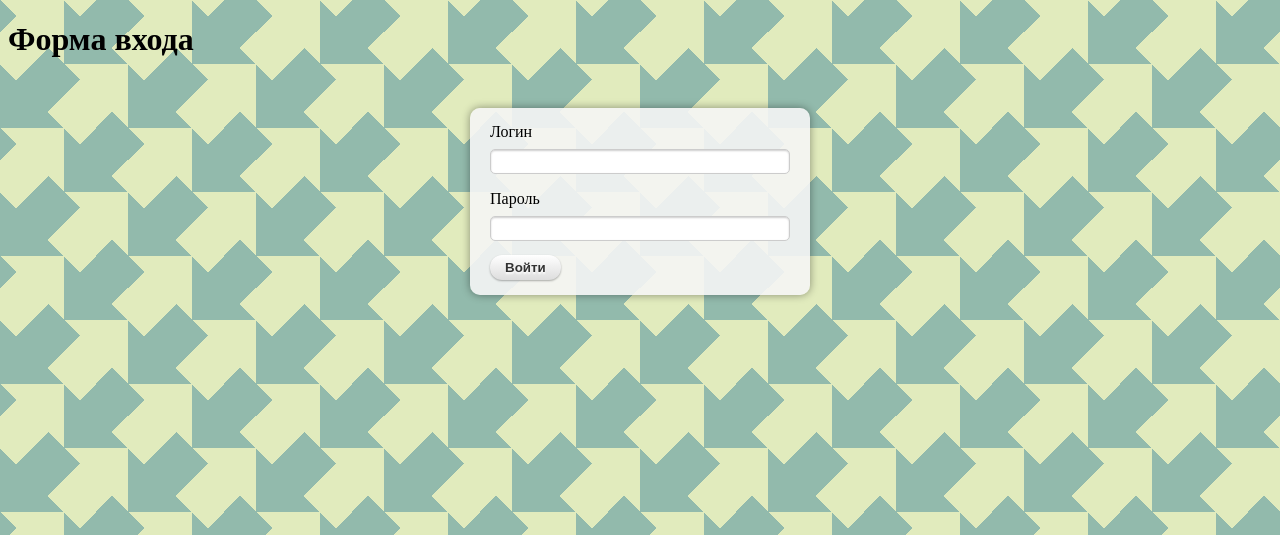
After one commit to Georgy341/akeera, a PHP site: page /login.php in a window 1280 px wide. The commit adds this page. Shown: the top 535 px of the page. Run offline with PHP 8.4, Linux system fonts and the light colour scheme.

Commit message:
12 commit

```diff
--- /dev/null
+++ b/css/login.css
@@ -0,0 +1,59 @@
+body {
+  background:
+linear-gradient(45deg, #92baac 45px, transparent 45px)64px 64px,
+linear-gradient(45deg, #92baac 45px, transparent 45px,transparent 91px, #e1ebbd 91px, #e1ebbd 135px, transparent 135px),
+linear-gradient(-45deg, #92baac 23px, transparent 23px, transparent 68px,#92baac 68px,#92baac 113px,transparent 113px,transparent 158px,#92baac 158px);
+background-color:#e1ebbd;
+background-size: 128px 128px;
+}
+
+form {
+    width:300px;
+    margin:50px auto;
+    padding:15px 20px;
+    background:#f5f5f5;
+    background-color: rgba(245,245,245,0.9);
+    border-radius: 10px;
+    box-shadow: 0 0 8px rgba(0,0,0,0.4);
+}
+
+label {
+  display: block;
+  margin-top: 1em;
+  margin-bottom: 0.5em;
+}
+
+label:first-child{
+  margin-top: 0;
+}
+
+input[type="text"],
+input[type="password"] {
+  width: 100%;
+  border: 1px solid #ccc;
+  padding: 4px 5px;
+  background: white;
+  border-radius: 5px;
+  box-shadow: inset 0 1px 2px rgba(0, 0, 0, 0.2);
+  box-sizing: border-box;
+}
+
+input[type="text"]:focus,
+input[type="password"]:focus{
+  box-shadow: 0 0 5px rgba(50, 200, 255, 0.5);
+  outline: none;
+}
+
+input[type="submit"]{
+  display: block;
+  margin-top: 1em;
+  padding: 5px 15px;
+  font-weight: bold;
+  color: #333;
+  background: white;
+  border: none;
+  border-radius: 12px;
+  background-image: linear-gradient(to bottom, #fff, #ddd);
+  box-shadow: 0 1px 2px rgba(0, 0, 0, 0.3);
+  text-shadow: 0 2px 2px white;
+}
--- /dev/null
+++ b/login.php
@@ -0,0 +1,19 @@
+<!DOCTYPE HTML>
+<html>
+<head>
+  <meta charset="utf-8">
+  <title>Форма входа</title>
+  <link rel='stylesheet' href='/css/login.css' type='text/css' media='all'>
+</head>
+<body>
+    <h1>Форма входа</h1>
+    <form class="login" method="post" action="auth.php">
+            <label for="login">Логин</label>
+            <input type="text" id="login" name="login" />
+            <label for="password">Пароль</label>
+            <input type="password" id="password" name="password" />
+            <input type="submit" value="Войти" />
+    </form>
+
+</body>
+</html>
```
Also changed, not shown: index.php (+3 -5 lines), src/Publisher.php (+8 -5 lines), auth.php (added).
